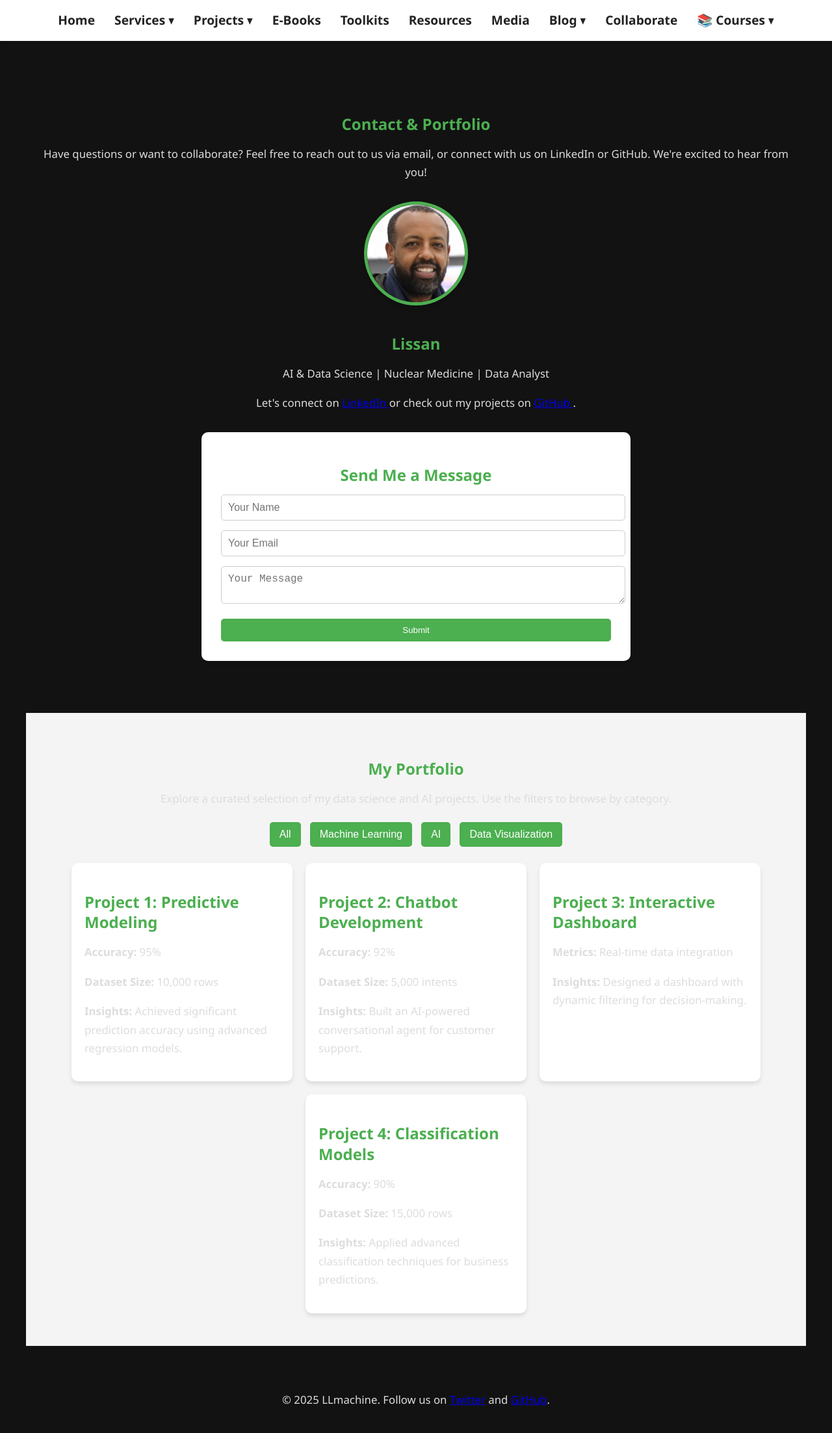
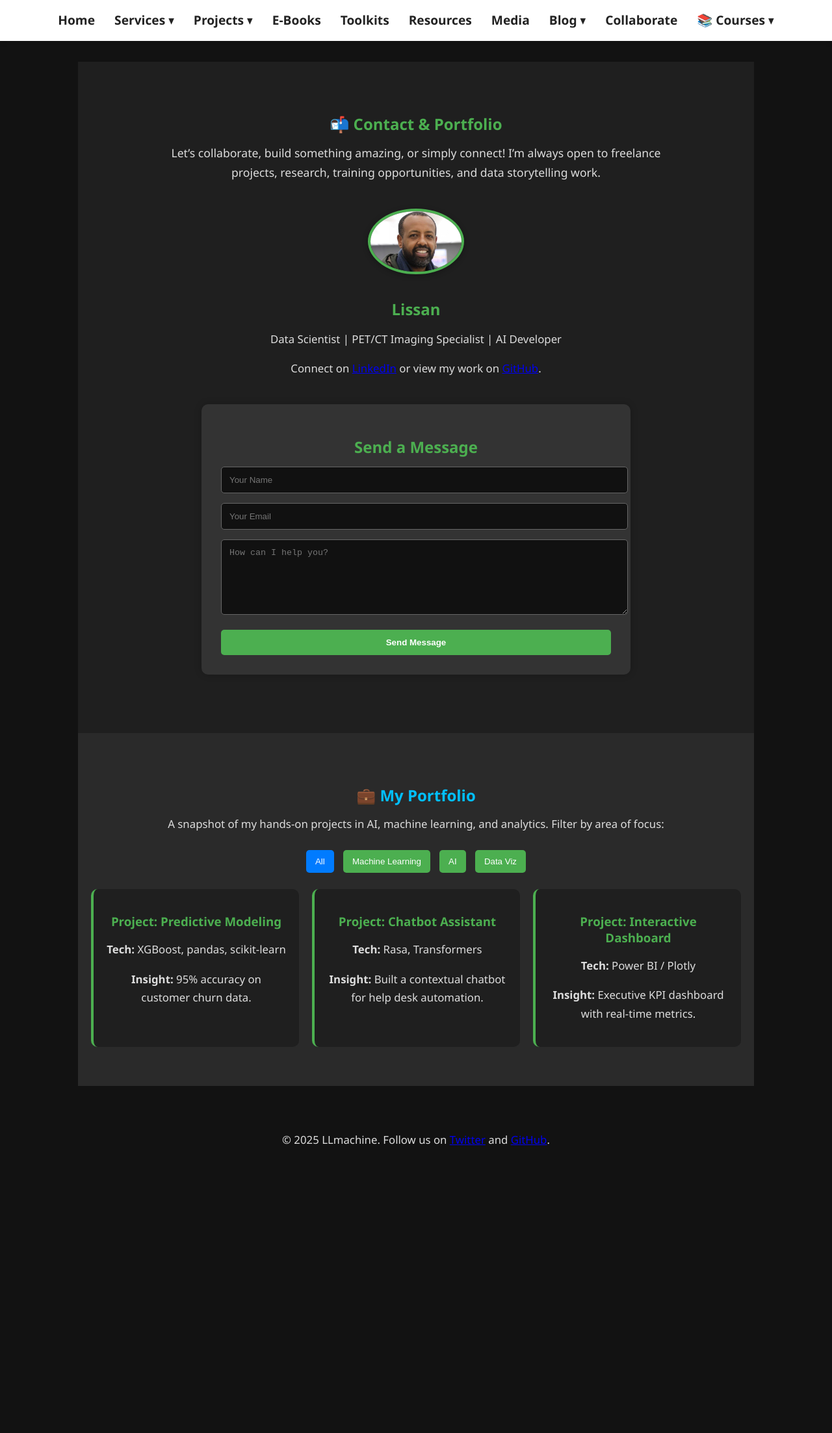
Before and after one commit to DataForSolution/DataForSolution.github.io, a Jekyll site: the page built from contact.md, in a window 1280 px wide. Shown: the whole page at 65% size. Built offline with Jekyll 4.4.1, drawn with Linux system fonts in a browser that asks for light colours; after the commit the page ends 1805 px from its top, so only the background shows below that.

Commit message:
Upgrade Contact & Portfolio page with professional layout and project filters

```diff
--- a/contact.md
+++ b/contact.md
@@ -4,182 +4,150 @@ title: "Contact & Portfolio"
 permalink: /contact/
 ---
 
-<section id="contact">
-    <h1>Contact & Portfolio</h1>
+<section id="contact" style="background-color: #1f1f1f; color: #fff; padding: 60px 20px;">
+  <h1 style="text-align: center; color: #4CAF50;">📬 Contact & Portfolio</h1>
+  <p style="max-width: 800px; margin: auto; text-align: center; font-size: 1.1rem;">
+    Let’s collaborate, build something amazing, or simply connect! I’m always open to freelance projects, research, training opportunities, and data storytelling work.
+  </p>
+
+  <!-- Profile -->
+  <div class="profile-section">
+    <img src="{{ '/assets/images/lissan-profile.jpg' | relative_url }}" alt="Lissan" class="profile-pic">
+    <h2>Lissan</h2>
+    <p>Data Scientist | PET/CT Imaging Specialist | AI Developer</p>
     <p>
-        Have questions or want to collaborate? Feel free to reach out to us via email,
-        or connect with us on LinkedIn or GitHub. We're excited to hear from you!
+      Connect on
+      <a href="https://www.linkedin.com/in/lissan-analytic" target="_blank" class="contact-link">LinkedIn</a> or
+      view my work on
+      <a href="https://github.com/DataForSolution" target="_blank" class="contact-link">GitHub</a>.
     </p>
+  </div>
 
-    <!-- Profile Section -->
-    <div class="profile-section">
-        <img src="{{ '/assets/images/lissan-profile.jpg' | relative_url }}" alt="Lissan's Profile Picture" class="profile-pic">
-        <h2>Lissan</h2>
-        <p>AI & Data Science | Nuclear Medicine | Data Analyst</p>
-        <p>
-            Let's connect on
-            <a href="https://www.linkedin.com/in/lissan-analytic"
-               target="_blank" class="contact-link">
-               LinkedIn
-            </a> or check out my projects on
-            <a href="https://github.com/DataForSolution"
-               target="_blank" class="contact-link">
-               GitHub
-            </a>.
-        </p>
+  <!-- Contact Form -->
+  <div class="contact-form">
+    <h2>Send a Message</h2>
+    <form action="https://formsubmit.co/kent.sew@gmail.com" method="POST">
+      <input type="hidden" name="_captcha" value="false">
+      <input type="text" name="name" placeholder="Your Name" required>
+      <input type="email" name="email" placeholder="Your Email" required>
+      <textarea name="message" placeholder="How can I help you?" rows="6" required></textarea>
+      <button type="submit">Send Message</button>
+    </form>
+  </div>
+</section>
+
+<section id="portfolio" style="padding: 60px 20px; background-color: #2a2a2a; color: #fff;">
+  <h2 style="text-align: center; color: #00BFFF;">💼 My Portfolio</h2>
+  <p style="text-align: center; max-width: 800px; margin: auto;">
+    A snapshot of my hands-on projects in AI, machine learning, and analytics. Filter by area of focus:
+  </p>
+
+  <div class="portfolio-filters" style="text-align: center; margin: 20px 0;">
+    <button class="filter-btn active" onclick="filterPortfolio('all')">All</button>
+    <button class="filter-btn" onclick="filterPortfolio('machine-learning')">Machine Learning</button>
+    <button class="filter-btn" onclick="filterPortfolio('ai')">AI</button>
+    <button class="filter-btn" onclick="filterPortfolio('data-visualization')">Data Viz</button>
+  </div>
+
+  <div class="portfolio-grid">
+    <div class="portfolio-item" data-category="machine-learning">
+      <h3>Project: Predictive Modeling</h3>
+      <p><strong>Tech:</strong> XGBoost, pandas, scikit-learn</p>
+      <p><strong>Insight:</strong> 95% accuracy on customer churn data.</p>
     </div>
 
-    <!-- Contact Form -->
-    <div class="contact-form">
-        <h2>Send Me a Message</h2>
-        <form action="https://formsubmit.co/your-email@example.com" method="POST">
-            <input type="text" name="name" placeholder="Your Name" required>
-            <input type="email" name="email" placeholder="Your Email" required>
-            <textarea name="message" placeholder="Your Message" required></textarea>
-            <button type="submit">Submit</button>
-        </form>
+    <div class="portfolio-item" data-category="ai">
+      <h3>Project: Chatbot Assistant</h3>
+      <p><strong>Tech:</strong> Rasa, Transformers</p>
+      <p><strong>Insight:</strong> Built a contextual chatbot for help desk automation.</p>
     </div>
+
+    <div class="portfolio-item" data-category="data-visualization">
+      <h3>Project: Interactive Dashboard</h3>
+      <p><strong>Tech:</strong> Power BI / Plotly</p>
+      <p><strong>Insight:</strong> Executive KPI dashboard with real-time metrics.</p>
+    </div>
+  </div>
 </section>
 
-<section id="portfolio">
-    <h2>My Portfolio</h2>
-    <p>Explore a curated selection of my data science and AI projects. Use the filters to browse by category.</p>
+<script>
+function filterPortfolio(category) {
+  const items = document.querySelectorAll(".portfolio-item");
+  items.forEach(item => {
+    const match = category === "all" || item.dataset.category === category;
+    item.style.display = match ? "block" : "none";
+  });
 
-    <!-- Filter Buttons -->
-    <div class="portfolio-filters">
-        <button class="filter-btn active" data-category="all">All</button>
-        <button class="filter-btn" data-category="machine-learning">Machine Learning</button>
-        <button class="filter-btn" data-category="ai">AI</button>
-        <button class="filter-btn" data-category="data-visualization">Data Visualization</button>
-    </div>
-
-    <!-- Portfolio Grid -->
-    <div class="portfolio-grid">
-        <div class="portfolio-item" data-category="machine-learning">
-            <h3>Project 1: Predictive Modeling</h3>
-            <p><strong>Accuracy:</strong> 95%</p>
-            <p><strong>Dataset Size:</strong> 10,000 rows</p>
-            <p><strong>Insights:</strong> Achieved significant prediction accuracy using advanced regression models.</p>
-        </div>
-        <div class="portfolio-item" data-category="ai">
-            <h3>Project 2: Chatbot Development</h3>
-            <p><strong>Accuracy:</strong> 92%</p>
-            <p><strong>Dataset Size:</strong> 5,000 intents</p>
-            <p><strong>Insights:</strong> Built an AI-powered conversational agent for customer support.</p>
-        </div>
-        <div class="portfolio-item" data-category="data-visualization">
-            <h3>Project 3: Interactive Dashboard</h3>
-            <p><strong>Metrics:</strong> Real-time data integration</p>
-            <p><strong>Insights:</strong> Designed a dashboard with dynamic filtering for decision-making.</p>
-        </div>
-        <div class="portfolio-item" data-category="machine-learning">
-            <h3>Project 4: Classification Models</h3>
-            <p><strong>Accuracy:</strong> 90%</p>
-            <p><strong>Dataset Size:</strong> 15,000 rows</p>
-            <p><strong>Insights:</strong> Applied advanced classification techniques for business predictions.</p>
-        </div>
-    </div>
-</section>
+  document.querySelectorAll('.filter-btn').forEach(btn => btn.classList.remove("active"));
+  event.target.classList.add("active");
+}
+</script>
 
 <style>
-    /* Profile Section */
-    .profile-section {
-        text-align: center;
-        margin: 30px auto;
-    }
-
-    .profile-pic {
-        width: 150px;
-        height: 150px;
-        border-radius: 50%;
-        object-fit: cover;
-        border: 5px solid #4CAF50;
-        margin-bottom: 15px;
-        box-shadow: 0 4px 6px rgba(0, 0, 0, 0.2);
-    }
-
-    /* Contact Form Styling */
-    .contact-form {
-        text-align: center;
-        background-color: #fff;
-        padding: 30px;
-        border-radius: 10px;
-        box-shadow: 0 4px 6px rgba(0, 0, 0, 0.1);
-        max-width: 600px;
-        margin: 20px auto;
-    }
-
-    .contact-form input,
-    .contact-form textarea {
-        width: 100%;
-        padding: 10px;
-        margin-bottom: 15px;
-        border: 1px solid #ccc;
-        border-radius: 5px;
-        font-size: 1em;
-    }
-
-    .contact-form button {
-        width: 100%;
-        padding: 10px;
-        background-color: #4CAF50;
-        color: white;
-        border: none;
-        border-radius: 5px;
-        cursor: pointer;
-        transition: background-color 0.3s ease;
-    }
-
-    .contact-form button:hover {
-        background-color: #007BFF;
-    }
-
-    /* Portfolio Section */
-    #portfolio {
-        padding: 50px 20px;
-        background-color: #f4f4f4;
-        color: #333;
-        text-align: center;
-    }
-
-    .portfolio-filters {
-        margin-bottom: 20px;
-    }
-
-    .filter-btn {
-        background-color: #4CAF50;
-        color: white;
-        border: none;
-        border-radius: 5px;
-        padding: 10px 15px;
-        cursor: pointer;
-        margin: 5px;
-        font-size: 1em;
-    }
-
-    .filter-btn:hover {
-        background-color: #007BFF;
-    }
-
-    .portfolio-grid {
-        display: flex;
-        flex-wrap: wrap;
-        gap: 20px;
-        justify-content: center;
-    }
-
-    .portfolio-item {
-        background-color: white;
-        border-radius: 10px;
-        padding: 20px;
-        max-width: 300px;
-        box-shadow: 0 4px 6px rgba(0, 0, 0, 0.1);
-        text-align: left;
-    }
-
-    .portfolio-item h3 {
-        font-size: 1.5em;
-        color: #4CAF50;
-        margin-bottom: 10px;
-    }
+.profile-section {
+  text-align: center;
+  margin: 40px auto;
+}
+.profile-pic {
+  width: 140px;
+  border-radius: 50%;
+  border: 4px solid #4CAF50;
+  box-shadow: 0 2px 8px rgba(0,0,0,0.3);
+  margin-bottom: 10px;
+}
+.contact-form {
+  max-width: 600px;
+  background: #333;
+  margin: 30px auto;
+  padding: 30px;
+  border-radius: 10px;
+  box-shadow: 0 0 12px rgba(0,0,0,0.2);
+}
+.contact-form input,
+.contact-form textarea {
+  width: 100%;
+  margin-bottom: 15px;
+  padding: 12px;
+  border-radius: 5px;
+  border: 1px solid #666;
+  background: #111;
+  color: #fff;
+}
+.contact-form button {
+  background-color: #4CAF50;
+  padding: 12px;
+  width: 100%;
+  border: none;
+  border-radius: 5px;
+  color: #fff;
+  font-weight: bold;
+}
+.contact-form button:hover {
+  background-color: #007BFF;
+}
+.portfolio-filters .filter-btn {
+  background: #4CAF50;
+  color: white;
+  margin: 5px;
+  border: none;
+  padding: 10px 14px;
+  border-radius: 5px;
+  cursor: pointer;
+}
+.portfolio-filters .filter-btn.active {
+  background: #007BFF;
+}
+.portfolio-grid {
+  display: grid;
+  grid-template-columns: repeat(auto-fit, minmax(250px, 1fr));
+  gap: 20px;
+  max-width: 1000px;
+  margin: auto;
+}
+.portfolio-item {
+  background: #1f1f1f;
+  padding: 20px;
+  border-radius: 10px;
+  border-left: 4px solid #4CAF50;
+}
 </style>
```
